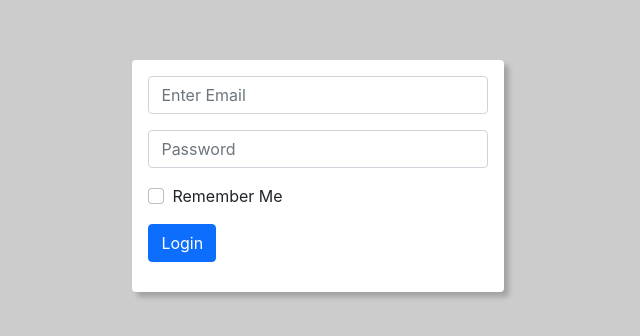
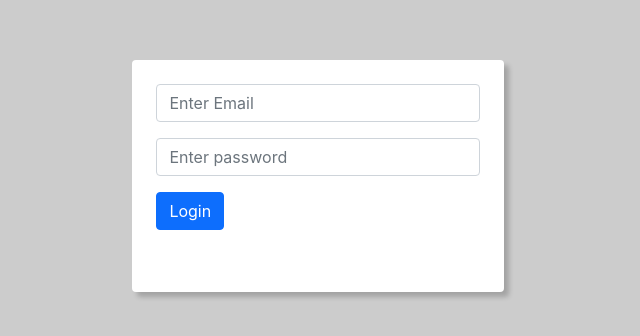
Before and after one commit to ShtefanI11/Work_Project, a React (Create React App) app: page /Login in a window 1280 px wide. Shown: the part 224-560 px from the top of the page, without its empty margins (322-962 px from the left). Built offline with nearby package versions, Linux system fonts and the light colour scheme.

Commit message:
Add files via upload

```diff
--- a/package.json
+++ b/package.json
@@ -3,6 +3,7 @@
   "version": "0.1.0",
   "private": true,
   "dependencies": {
+    "@material-ui/core": "^4.12.4",
     "@testing-library/jest-dom": "^5.16.4",
     "@testing-library/react": "^13.3.0",
     "@testing-library/user-event": "^13.5.0",
@@ -12,6 +13,7 @@
     "react-bootstrap-date-picker": "^5.1.0",
     "react-calendar": "^3.7.0",
     "react-dom": "^18.1.0",
+    "react-hook-form": "^7.31.3",
     "react-router-dom": "^6.3.0",
     "react-scripts": "5.0.1",
     "web-vitals": "^2.1.4"
--- a/src/commponents/Authorization/Login.jsx
+++ b/src/commponents/Authorization/Login.jsx
@@ -1,68 +1,99 @@
 import React, { useState } from 'react'
-import './style.css'
 import { Form, Button } from 'react-bootstrap'
 import { useNavigate, useParams } from 'react-router-dom'
+
+import './style.css'
+
+const EMAIL_regExp = /^(([^<>()[\]\\.,;:\s@"]+(\.[^<>()[\]\\.,;:\s@"]+)*)|(".+"))@((\[[0-9]{1,3}\.[0-9]{1,3}\.[0-9]{1,3}\.[0-9]{1,3}\])|(([a-zA-Z\-0-9]+\.)+[a-zA-Z]{2,}))$/
+const PASSWORD_regExp = /^[0-9a-zA-Z]{8,}$/;
+
 const Login = () => {
     const [email, setEmail] = useState('')
     const [password, setPassword] = useState('')
-    const [emailDirty, setEmailDirty] = useState(false)
-    const [passwordDirty, setPasswordDirty] = useState(false)
-    const [emailError, setEmailError] = useState('Email error! low symbols')
-    const [passwordError, setPasswordError] = useState('Password cannot be empty')
-
-    const emailHandler = (e) => {
-        setEmail(e.target.value)
-        const re = /^(([^<>()[\]\\.,;:\s@"]+(\.[^<>()[\]\\.,;:\s@"]+)*)|(".+"))@((\[[0-9]{1,3}\.[0-9]{1,3}\.[0-9]{1,3}\.[0-9]{1,3}\])|(([a-zA-Z\-0-9]+\.)+[a-zA-Z]{2,}))$/
-        if (!re.test(String(e.target.value).toLowerCase())) {
-            setEmailError('Not correct email')
-        } else {
-            setEmailError('')
-        }
-    }
-
-    const passwordHandler = (e) => {
-        setPassword(e.target.value)
-        if (e.target.value.length < 3 || e.target.value.length > 8) {
-            setPasswordError('Password must be longer than 3 and less than 10')
-            if (!e.target.value) {
-                setPasswordError('Password cannot be empty')
-            }
-        } else {
-            setPasswordError('')
-        }
-    }
-
-    const blurHandler = (e) => {
-        switch (e.target.name) {
-            case 'email':
-                setEmailDirty(true)
-                break
-            case 'password':
-                setPasswordDirty(true)
-                break
-        }
-    }
+    const [emailError, setEmailError] = useState('')
+    const [passwordError, setPasswordError] = useState('')
 
     const params = useParams()
     const id = params.id;
     const navigate = useNavigate();
+
+    const changeEmailHandler = (e) => {
+        setEmail(e);
+        validationEmail(e);
+    }
+
+    const changePaswordHandler = (e) => {
+        setPassword(e);
+        validationPassword(e);
+    }
+
+    const validationEmail = (e) => {
+        if (!e) {
+            setEmailError('');
+            return;
+        } else if (!EMAIL_regExp.test(e)) {
+            setEmailError('Not correct email, should be like "example@gmail.com"')
+        } else setEmailError('')
+    }
+
+    const validationPassword = (e) => {
+        if (!e) {
+            setPasswordError('');
+            return;
+        } else if (!PASSWORD_regExp.test(e)) {
+            setPasswordError('Should contain at least 8 characters')
+        } else setPasswordError('')
+    }
+
+    const goToMain = (e) => {
+        e.preventDefault();
+
+        !email && setEmailError('Email cannot be empty')
+        !password && setPasswordError('Password cannot be empty')
+
+        if (email && !emailError && password && !passwordError) {
+            navigate(`/Main/`)
+        }
+    }
     return (
         <div className="color-overlay d-flex justify-content-center align-items-center">
-            <Form id='form_login' className='rounded p-4 p-sm-3'>
-                <Form.Group className='mb-3' controlId='formBasicEmail'>
-                    {(emailDirty && emailError) && <div style={{ color: 'red' }}>{emailError}</div>}
-                    <Form.Control onChange={e => emailHandler(e)} value={email} onBlur={e => blurHandler(e)} name='email' type='email' placeholder='Enter Email' />
+            <Form
+                id='form_login'
+                className='rounded p-6 p-sm-4'
+            >
+                <Form.Group
+                    className='mb-3'
+                    controlId='formBasicEmail'
+                >
+                    {emailError && <div style={{ color: 'red' }}>{emailError}</div>}
+                    <Form.Control
+                        onChange={e => changeEmailHandler(e.target.value)}
+                        value={email}
+                        name='email'
+                        type='email'
+                        placeholder='Enter Email'
+                    />
                 </Form.Group>
-                <Form.Group className='mb-3' controlId='formBasicPassword'>
-                    {(passwordError && passwordDirty) && <div style={{ color: 'red' }}>{passwordError}</div>}
-                    <Form.Control onChange={e => passwordHandler(e)} value={password} onBlur={e => blurHandler(e)} type='password' name='password' placeholder='Password' />
+
+                <Form.Group
+                    className='mb-3'
+                    controlId='formBasicPassword'
+                >
+                    {passwordError && <div style={{ color: 'red' }}>{passwordError}</div>}
+                    <Form.Control
+                        onChange={e => changePaswordHandler(e.target.value)}
+                        value={password}
+                        type='password'
+                        name='password'
+                        placeholder='Enter password'
+                    />
                 </Form.Group>
-                <Form.Group className='mb-3' controlId='formBasicCheckbox'>
-                    <Form.Check type='checkbox' label='Remember Me' />
-                </Form.Group>
-                <Button onClick={async e => {
-                    navigate(`/Main/`)
-                }} variant='primary' type='submite'>
+
+                <Button
+                    onClick={e => goToMain(e)}
+                    variant='primary'
+                    type='submite'
+                >
                     Login
                 </Button>
             </Form>
--- a/src/commponents/Authorization/SignUp.jsx
+++ b/src/commponents/Authorization/SignUp.jsx
@@ -2,38 +2,46 @@ import React, { useState } from 'react'
 import { Form, Button } from 'react-bootstrap'
 import { useNavigate, useParams } from 'react-router-dom';
 import './style.css'
+
+const EMAIL_regExp = /^(([^<>()[\]\\.,;:\s@"]+(\.[^<>()[\]\\.,;:\s@"]+)*)|(".+"))@((\[[0-9]{1,3}\.[0-9]{1,3}\.[0-9]{1,3}\.[0-9]{1,3}\])|(([a-zA-Z\-0-9]+\.)+[a-zA-Z]{2,}))$/
+const PASSWORD_regExp = /^[0-9a-zA-Z]{8,}$/;
+
 const SignUp = () => {
     const [email, setEmail] = useState('')
     const [password, setPassword] = useState('')
-    const [emailDirty, setEmailDirty] = useState(false)
-    const [passwordDirty, setPasswordDirty] = useState(false)
-    const [emailError, setEmailError] = useState('Email error! low symbols')
-    const [passwordError, setPasswordError] = useState('Password cannot be empty')
+    const [emailError, setEmailError] = useState('')
+    const [passwordError, setPasswordError] = useState('')
 
     const [code, setCode] = useState('')
     const [codeDirty, setCodeDirty] = useState(false)
     const [codeError, setCodeError] = useState('Error code!')
 
-    const emailHandler = (e) => {
-        setEmail(e.target.value)
-        const re = /^(([^<>()[\]\\.,;:\s@"]+(\.[^<>()[\]\\.,;:\s@"]+)*)|(".+"))@((\[[0-9]{1,3}\.[0-9]{1,3}\.[0-9]{1,3}\.[0-9]{1,3}\])|(([a-zA-Z\-0-9]+\.)+[a-zA-Z]{2,}))$/
-        if (!re.test(String(e.target.value).toLowerCase())) {
-            setEmailError('Not correct email')
-        } else {
-            setEmailError('')
-        }
+    const changeEmailHandler = (e) => {
+        setEmail(e);
+        validationEmail(e);
     }
 
-    const passwordHandler = (e) => {
-        setPassword(e.target.value)
-        if (e.target.value.length < 3 || e.target.value.length > 8) {
-            setPasswordError('Password must be longer than 3 and less than 10')
-            if (!e.target.value) {
-                setPasswordError('Password cannot be empty')
-            }
-        } else {
-            setPasswordError('')
-        }
+    const changePaswordHandler = (e) => {
+        setPassword(e);
+        validationPassword(e);
+    }
+
+    const validationEmail = (e) => {
+        if (!e) {
+            setEmailError('');
+            return;
+        } else if (!EMAIL_regExp.test(e)) {
+            setEmailError('Not correct email, should be like "example@gmail.com"')
+        } else setEmailError('')
+    }
+
+    const validationPassword = (e) => {
+        if (!e) {
+            setPasswordError('');
+            return;
+        } else if (!PASSWORD_regExp.test(e)) {
+            setPasswordError('Should contain at least 8 characters')
+        } else setPasswordError('')
     }
 
     const codeHandler = (el) => {
@@ -46,17 +54,16 @@ const SignUp = () => {
         }
     }
 
-    const blurHandler = (e) => {
-        switch (e.target.name) {
-            case 'email':
-                setEmailDirty(true)
-                break
-            case 'password':
-                setPasswordDirty(true)
-                break
-            case 'code':
-                setCodeDirty(true)
-                break
+
+
+    const goToMain = (e) => {
+        e.preventDefault();
+
+        !email && setEmailError('Email cannot be empty')
+        !password && setPasswordError('Password cannot be empty')
+
+        if (email && !emailError && password && !passwordError) {
+            navigate(`/Main/`)
         }
     }
 
@@ -69,31 +76,40 @@ const SignUp = () => {
             <Form className='rounded p-4 p-sm-3'>
                 <Form.Label>Who?</Form.Label>
                 <Form.Select className='mb-3'>
-                    <option>Open this select menu</option>
                     <option value="1">Commander</option>
                     <option value="2">Volunteer</option>
                 </Form.Select>
                 <Form.Group className='mb-3' controlId='formBasicEmail'>
-                    {(emailDirty && emailError) && <div style={{ color: 'red' }}>{emailError}</div>}
-                    <Form.Control onChange={e => emailHandler(e)} value={email} onBlur={e => blurHandler(e)} name='email' type='email' placeholder='Enter Email' />
+                    {emailError && <div style={{ color: 'red' }}>{emailError}</div>}
+                    <Form.Control
+                        onChange={e => changeEmailHandler(e.target.value)}
+                        value={email}
+                        name='email'
+                        type='email'
+                        placeholder='Enter Email' />
                 </Form.Group>
                 <Form.Group className='mb-3' controlId='formBasicPassword'>
-                    {(passwordError && passwordDirty) && <div style={{ color: 'red' }}>{passwordError}</div>}
-                    <Form.Control onChange={e => passwordHandler(e)} value={password} onBlur={e => blurHandler(e)} type='password' name='password' placeholder='Password' />
+                    {passwordError && <div style={{ color: 'red' }}>{passwordError}</div>}
+                    <Form.Control
+                        onChange={e => changePaswordHandler(e.target.value)}
+                        value={password}
+                        type='password'
+                        name='password'
+                        placeholder='Password' />
                 </Form.Group>
-
-                <Form.Group className='mb-3' controlId='formBasicCheckbox'>
-                    <Form.Check type='checkbox' label='I agree to the processing of personal data' />
-                </Form.Group>
-
                 <Form.Group className='mb-3' controlId='formBasicCode'>
                     {(codeError && codeDirty) && <div style={{ color: 'red' }}>{codeError}</div>}
-                    <Form.Control onChange={e => codeHandler(e)} value={code} onBlur={e => blurHandler(e)} type='code' name='code' placeholder='Code' />
+                    <Form.Control
+                        onChange={e => codeHandler(e)}
+                        value={code}
+                        type='code'
+                        name='code'
+                        placeholder='Code' />
                 </Form.Group>
-                <Button variant='primary' type='submite'
-                    onClick={async event => {
-                        navigate(`/Main/`);
-                    }}
+                <Button
+                    variant='primary'
+                    type='submite'
+                    onClick={e => goToMain(e)}
                 >
                     SingUp
                 </Button>
```
Also changed, not shown: 1 other file (tests, documents, lock files or other folders).
